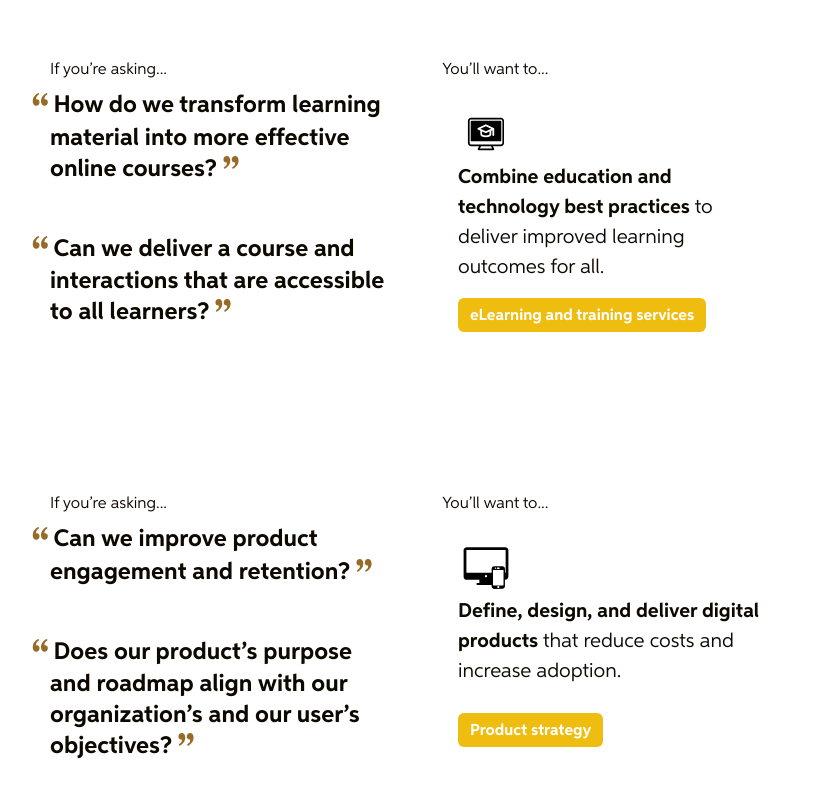
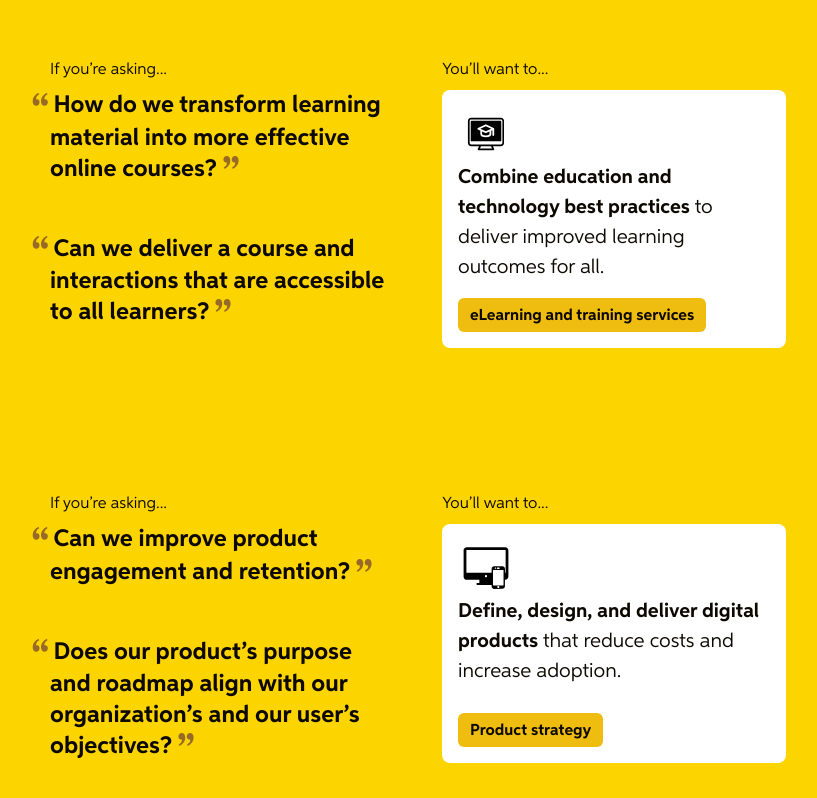
Before and after one commit to matt416/sayyeah-next, a Next.js app: page /solutions in a window 1280 px wide. Shown: the part 760-1558 px from the top of the page, without its empty margins (222-1039 px from the left). Built offline with nearby package versions, Linux system fonts and the light colour scheme; no server answers.

Commit message:
Patch color issue

```diff
--- a/pages/solutions.js
+++ b/pages/solutions.js
@@ -38,7 +38,7 @@ export default function Solutions(){
 
       }} />
 
-      <Section className="bg-sy-yellow text-black flex-col space-y-24">
+      <Section bgColor="yellow" textColor="black" className="flex-col space-y-24">
         <Flex>
 
 
@@ -138,7 +138,9 @@ export default function Solutions(){
                     { item?.answer?.actions.map( action => (
                       <LinkButton
                         key={ action.href }
-                        className="bg-sy-gold text-black mt-auto mb-0"
+                        bgColor="gold"
+                        textColor="black"
+                        className="mt-auto mb-0"
                         href={ action.href }
                       >
                         { action.label }
```
